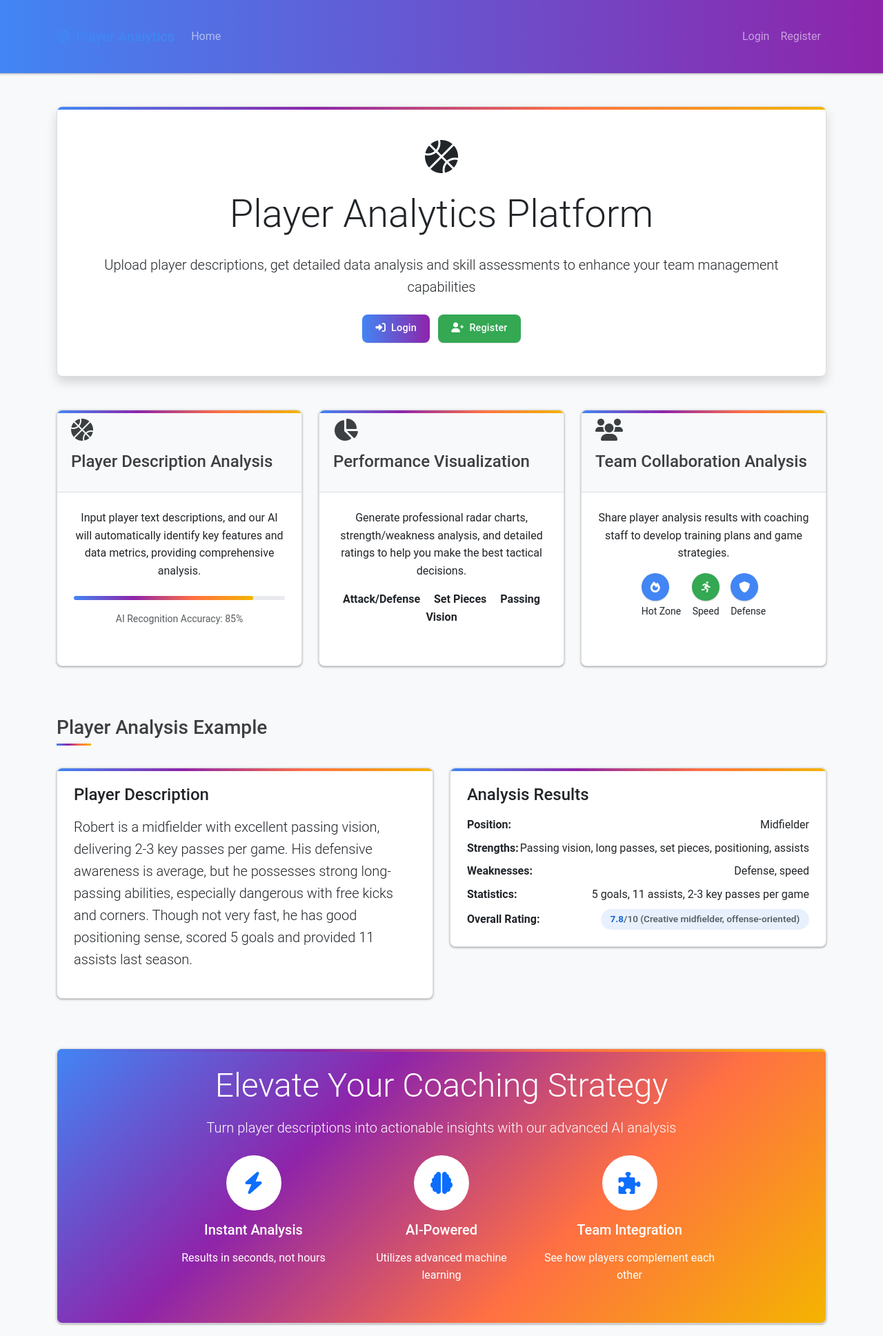
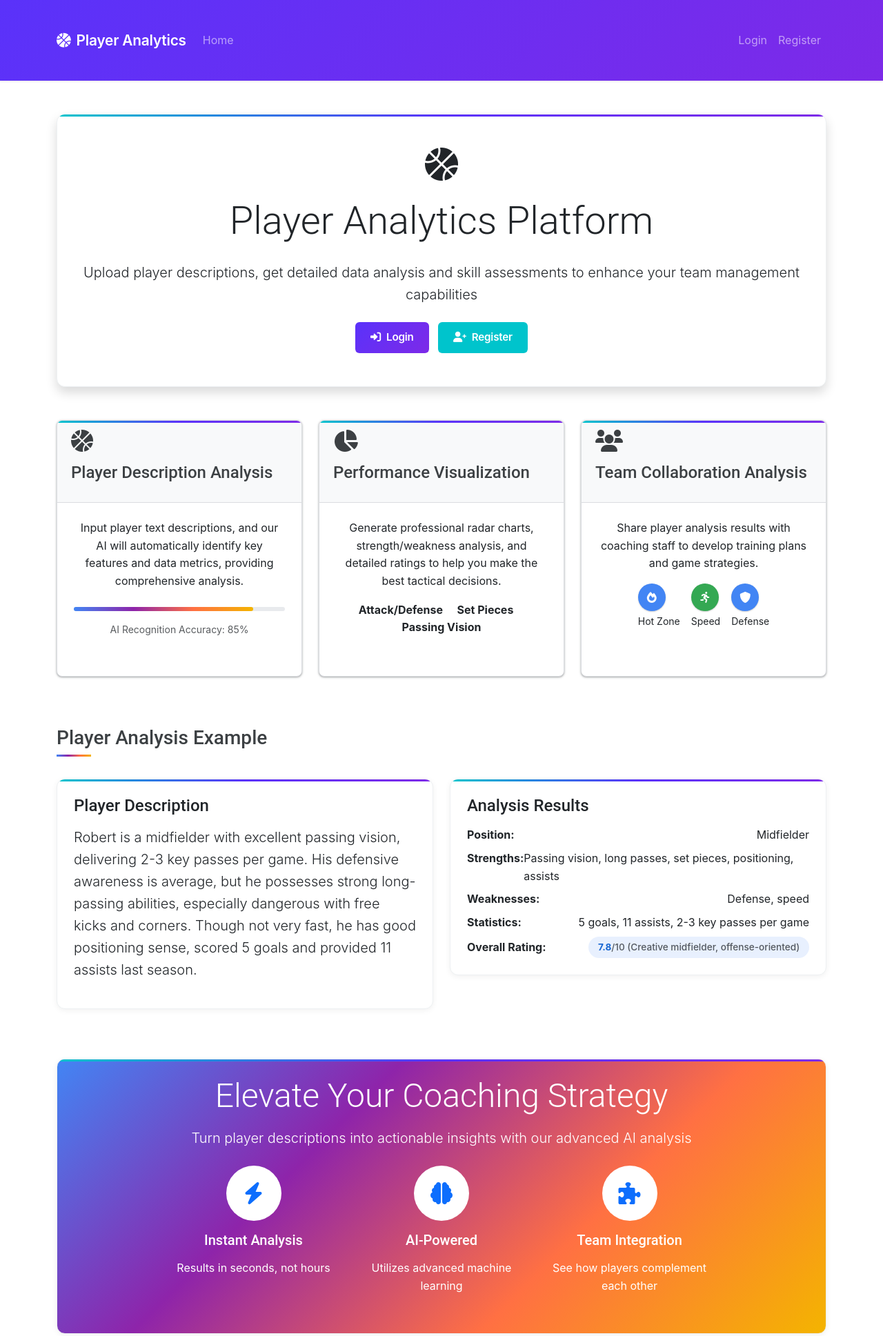
Before and after one commit to ziyusteve/CITS5505-AgileWebDev-GroupProject, a Flask app: page / in a window 1280 px wide. Shown: the top 1937 px of the page at 69% size. Run offline with Flask 3, Linux system fonts and the light colour scheme; some libraries are stand-ins or nearby versions.

Commit message:
UI optimization: Apply Canva-inspired design system to improve visual aesthetics

```diff
--- a/static/css/style.css
+++ b/static/css/style.css
@@ -1,10 +1,24 @@
-/* Custom CSS for Data Analytics Platform - Gemini Theme */
+/* Custom CSS for Data Analytics Platform - Canva-Inspired Theme */
+
+/* Canva Color Palette
+ * Core Brand Colors:
+ * - Canva Turquoise: #00C4CC - Core brand emphasis color
+ * - Canva Blend Blue: #5A32FA - Core brand emphasis color
+ * - Canva Purple: #7D2AE8 - Core brand emphasis color
+ *
+ * Neutral Colors:
+ * - Black: #0E1318 - Neutral/Text
+ * - Dark Gray: #293039 - Neutral/Text
+ * - Gray: #EDF0F2 - Neutral/Background
+ * - Light Gray: #F8F9F9 - Neutral/Background
+ * - White: #FFFFFF - Main background/Space
+ */
 
 /* General Styling */
 body {
-    font-family: 'Google Sans', 'Roboto', 'Segoe UI', Tahoma, Geneva, Verdana, sans-serif;
-    color: #3c4043;
-    background-color: #f8f9fa;
+    font-family: 'Inter', 'Segoe UI', Tahoma, Geneva, Verdana, sans-serif;
+    color: #293039;
+    background-color: #FFFFFF;
     line-height: 1.6;
 }
 
@@ -25,28 +39,29 @@ h3 { font-size: 1.5rem; }
     padding-bottom: 1.5rem;
 }
 
-/* Header and Navigation - Gemini Theme */
+/* Header and Navigation - Canva Style */
 .navbar {
-    background: linear-gradient(90deg, #4285F4, #8E24AA);
-    box-shadow: 0 1px 2px 0 rgba(60,64,67,.3), 0 1px 3px 1px rgba(60,64,67,.15);
+    background: linear-gradient(135deg, #5A32FA, #7D2AE8); /* Canva's radiant gradient */
+    box-shadow: 0 1px 3px 0 rgba(14,19,24,0.1);
     border-bottom: none;
+    padding: 0.8rem 1rem;
 }
 
 .navbar-brand {
-    font-weight: 500;
+    font-weight: 600;
     text-transform: none;
-    letter-spacing: 0;
-    color: #4285F4 !important;
-    font-size: 1.25rem;
+    letter-spacing: -0.2px;
+    color: #FFFFFF !important;
+    font-size: 1.3rem;
 }
 
-/* Cards */
+/* Cards - Canva Style */
 .card {
-    border: 1px solid #dadce0;
-    border-radius: 8px;
-    box-shadow: 0 1px 2px 0 rgba(60,64,67,.3), 0 1px 3px 1px rgba(60,64,67,.15);
+    border: 1px solid #EDF0F2;
+    border-radius: 12px;
+    box-shadow: 0 2px 8px rgba(14,19,24,0.06);
     margin-bottom: 2rem;
-    transition: box-shadow 0.3s ease; /* Updated transition */
+    transition: all 0.3s ease;
     overflow: hidden;
     background: #fff;
     position: relative;
@@ -58,84 +73,85 @@ h3 { font-size: 1.5rem; }
     top: 0;
     left: 0;
     width: 100%;
-    height: 4px;
-    background: linear-gradient(90deg, #4285F4, #8E24AA, #FF7043, #F4B400);
+    height: 3px;
+    background: linear-gradient(90deg, #00C4CC, #5A32FA, #7D2AE8); /* Canva brand colors */
 }
 
 .card:hover {
-    transform: none;
-    box-shadow: 0 1px 3px 0 rgba(60,64,67,.3), 0 4px 8px 3px rgba(60,64,67,.15);
+    transform: translateY(-3px);
+    box-shadow: 0 8px 16px rgba(14,19,24,0.08);
 }
 
 .card-header {
     border-radius: 0 !important;
-    font-weight: 500;
+    font-weight: 600;
     text-transform: none;
-    letter-spacing: 0;
-    background: #f8f9fa;
-    color: #3c4043;
-    border-bottom: 1px solid #dadce0;
-    padding: 0.8rem 1.25rem;
+    letter-spacing: -0.2px;
+    background: #FFFFFF;
+    color: #0E1318;
+    border-bottom: 1px solid #EDF0F2;
+    padding: 1rem 1.5rem;
 }
 
 .card-body {
     padding: 1.5rem;
 }
 
-/* Buttons - Gemini Theme */
+/* Buttons - Canva Style */
 .btn {
-    border-radius: 8px;
-    padding: 0.6rem 1.2rem;
+    border-radius: 6px;
+    padding: 0.7rem 1.4rem;
     text-transform: none;
-    font-weight: 500;
-    font-size: 0.9rem;
-    letter-spacing: 0.2px;
-    box-shadow: 0 1px 2px rgba(0,0,0,0.1);
-    transition: all 0.3s ease;
+    font-weight: 600;
+    font-size: 0.95rem;
+    letter-spacing: -0.2px;
+    box-shadow: none;
+    transition: all 0.2s ease;
 }
 
 .btn:hover {
-    transform: translateY(-1px);
-    box-shadow: 0 2px 4px rgba(0,0,0,0.15);
+    transform: translateY(-2px);
+    box-shadow: 0 4px 8px rgba(14,19,24,0.1);
 }
 
 .btn-primary {
-    background: linear-gradient(90deg, #4285F4, #8E24AA);
+    background: linear-gradient(135deg, #5A32FA, #7D2AE8); /* Canva's radiant gradient */
     border: none;
     color: white;
 }
 
 .btn-primary:hover {
-    background: linear-gradient(90deg, #5C6BC0, #D81B60);
+    background: linear-gradient(135deg, #6B44FB, #8E3CF9);
+    color: white;
 }
 
 .btn-success {
-    background: #34A853;
+    background: #00C4CC; /* Canva Turquoise */
     border: none;
     color: white;
 }
 
 .btn-success:hover {
-    background: #1e8e3e;
+    background: #0FDFE8;
     border: none;
     color: white;
 }
 
 .btn-info {
-    background: #F2A600;
+    background: #EDF0F2; /* Canva Gray */
     border: none;
-    color: #3c4043;
+    color: #0E1318;
 }
 
 .btn-info:hover {
-    background: #fbbc04;
+    background: #F8F9F9;
     border: none;
-    color: #3c4043;
+    color: #0E1318;
 }
 
-/* Tables */
+/* Tables - Canva Style */
 .table {
-    color: #333;
+    color: #293039;
     border-collapse: separate;
     border-spacing: 0;
     width: 100%;
```
Also changed, not shown: other parts of static/css/style.css (+72 -37 lines).
